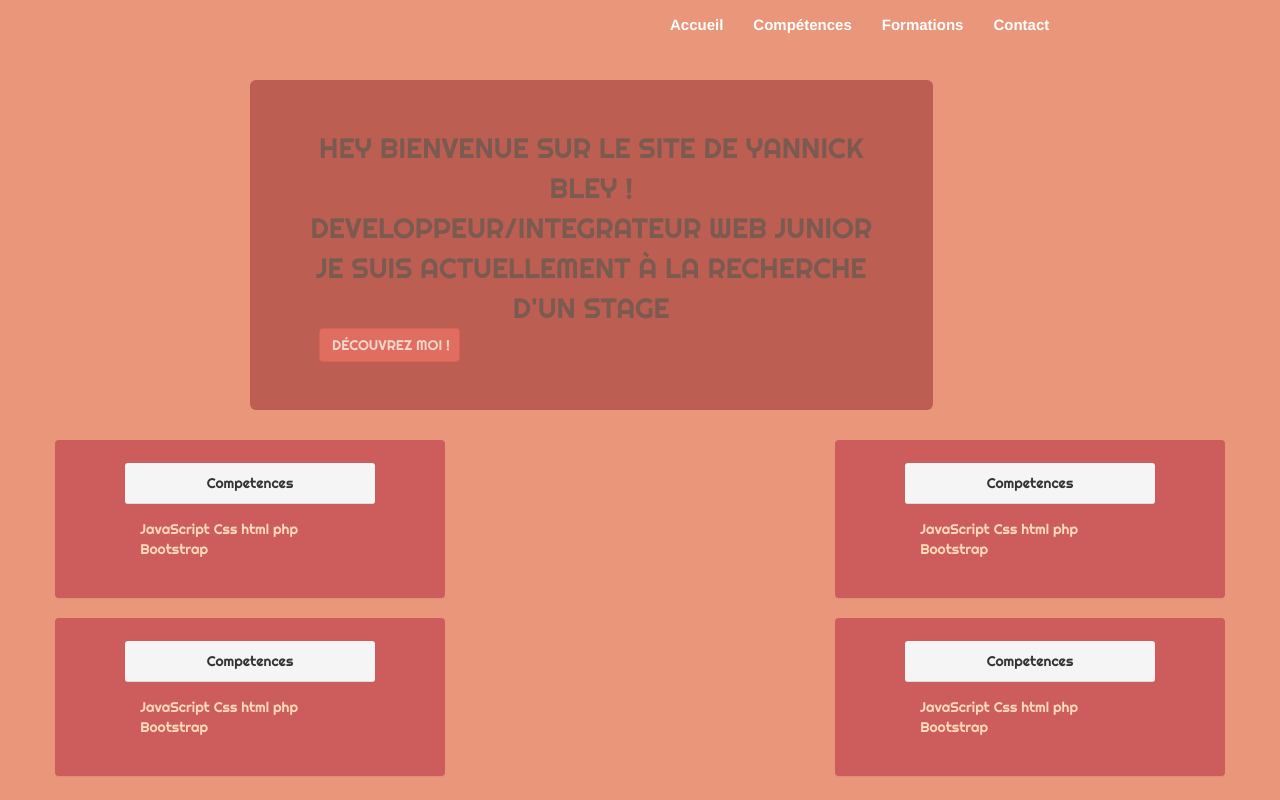
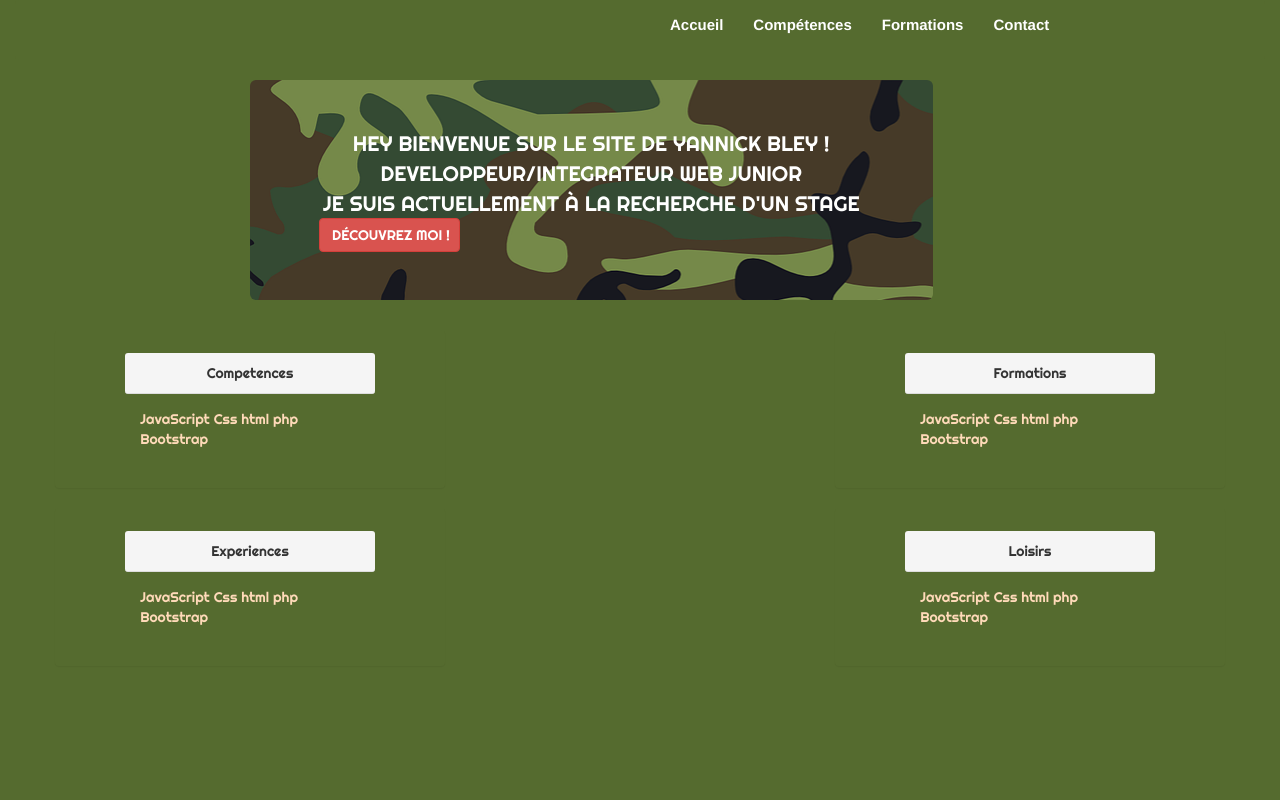
Before and after one commit to jeuneyannick/jeuneyannickbley_SITECV, a PHP site: page /index_bootstrap.php in a window 1280 px wide. Run offline with PHP 8.4, Linux system fonts and the light colour scheme.

Commit message:
commit camo bootstrap avancement

```diff
--- a/css/style_front.css
+++ b/css/style_front.css
@@ -1,11 +1,19 @@
 body
 {
-    background: darksalmon;
+    background:darkolivegreen;
 }
    .navbar-default
   {
-    background:darksalmon;
+    background:darkolivegreen;
     border:none;
+    position:relative;
+    z-index:1
+  }
+  .navbar-default li:hover
+  {
+      background:peachpuff;
+      z-index:2;
+      transition:1s;
   }
     .navbar-nav p
     {
@@ -13,14 +21,14 @@ body
       font-size:15px;
       font-weight:bold;
     }
-.container-fluid
+/*.container-fluid
 {
     background:peachpuff;
 
-}
+}*/
  .mastehead
  {
-    background:darksalmon;
+    background:darkolivegreen;
     width: 100%;
     height:90vh;
  }
@@ -30,14 +38,14 @@ body
   }
    .jumbotron
    {
-     background:#A13939;
-     opacity:0.6;
+     background-image:url("../img/camo.png");
+     color:white;
    }
      .jumbotron div
      {
        box-sizing:border-box;
        opacity:initial;
-       font-size: 2em;
+       font-size: 1.5em;
        text-align:center;
        font-family:Righteous;
      }
@@ -48,7 +56,7 @@ body
        }
       .panel-default
       {
-          background:indianred;
+          background:darkolivegreen;
           color:peachpuff;
           font-size:1em;
           font-family:Righteous;
--- a/index_bootstrap.php
+++ b/index_bootstrap.php
@@ -1,4 +1,5 @@
 <?php
+
 
 
 
@@ -31,15 +32,16 @@
     <title>Site cv Yannick Bley</title>
 </head>
 <body>
+    <main class="container-fluid">
         <nav class="navbar navbar-default navbar fixed-top">
             <div class="container">
                 <div class="col-lg-12">
                     <div class="col-md-6 col-md-offset-6">
                         <ul class="nav navbar-nav">
-                        <li><a href="#"><p>Accueil</p></a></li>
+                            <li><a href="#index_bootstrap.php"><p>Accueil</p></a></li>
                             <li><a href="#competences"><p>Compétences</p></a></li>
-                        <li><a href="#"><p>Formations</p></a></li>
-                        <li><a href="#"><p>Contact</p></a></li>
+                            <li><a href="#Formations"><p>Formations</p></a></li>
+                            <li><a href="#Contact"><p>Contact</p></a></li>
                         </ul>
                     </div>
                 </div>
@@ -47,7 +49,7 @@
         </nav>
 
 
-    <main class="mastehead col-lg-12">
+        <section class="mastehead col-lg-12">
             <div class="container">
                 <div class="row">
                     <div class="jumbotron text-uppercase col-md-offset-2 col-md-7">
@@ -71,7 +73,7 @@
                         </div>
                     </div>
                     <div class="panel panel-default col-md-4 col-md-offset-4">
-                    <div class="panel-heading">Competences</div>
+                        <div class="panel-heading">Formations</div>
                         <div class="panel-body">
                             JavaScript
                             Css
@@ -83,7 +85,7 @@
                 </div>
                 <div class="row">
                     <div class="panel panel-default col-md-4">
-                    <div class="panel-heading">Competences</div>
+                        <div class="panel-heading">Experiences</div>
                         <div class="panel-body">
                             JavaScript
                             Css
@@ -93,7 +95,7 @@
                         </div>
                     </div>
                     <div class="panel panel-default col-md-4 col-md-offset-4">
-                    <div class="panel-heading">Competences</div>
+                        <div class="panel-heading">Loisirs</div>
                         <div class="panel-body">
                             JavaScript
                             Css
@@ -104,8 +106,8 @@
                     </div>
                 </div>
             </section>
+        </section>
     </main>
-
 
 
 
```
Also changed, not shown: img/camo.png (added). Lines whose indentation alone changed are shown as unchanged.
